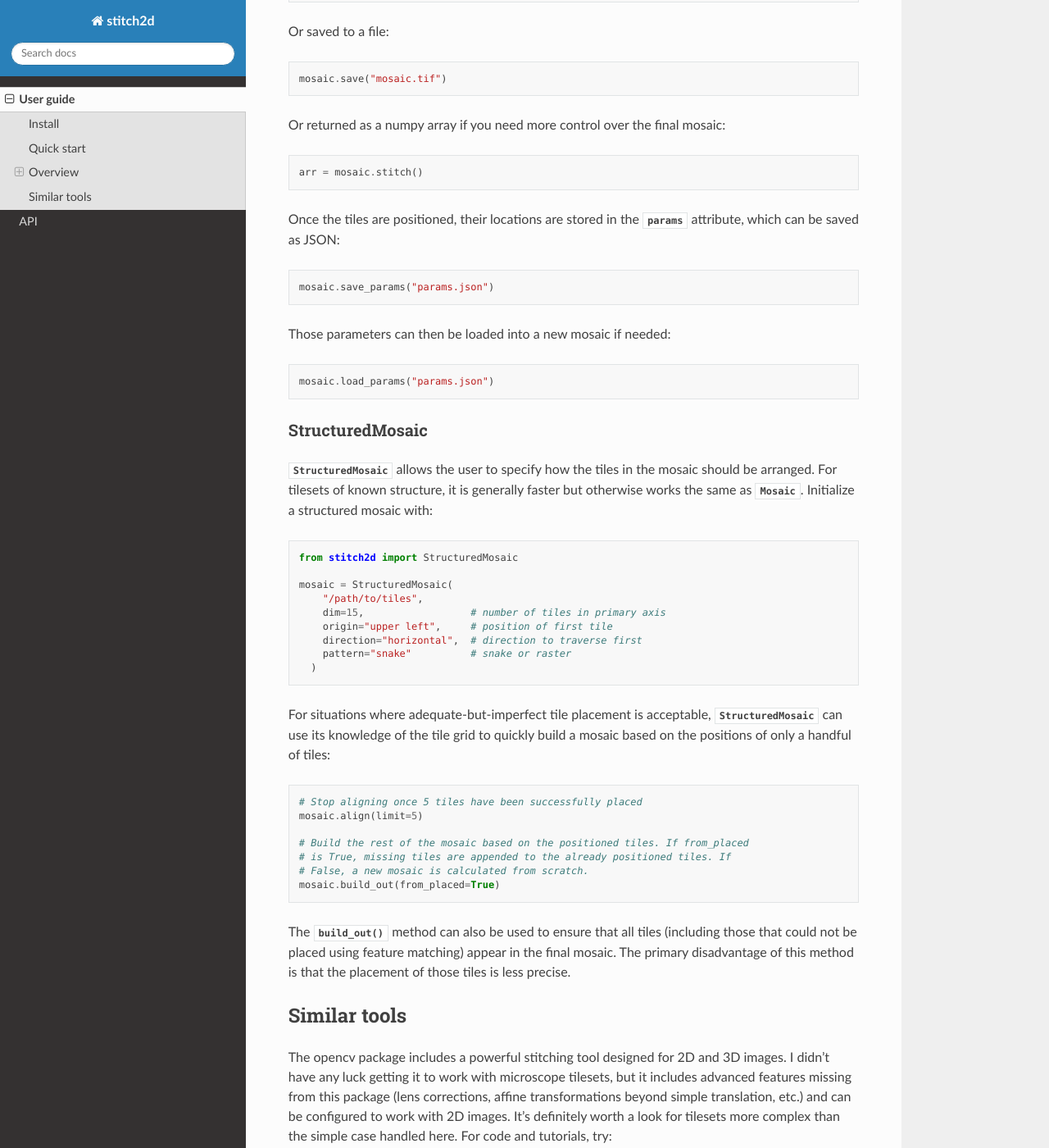
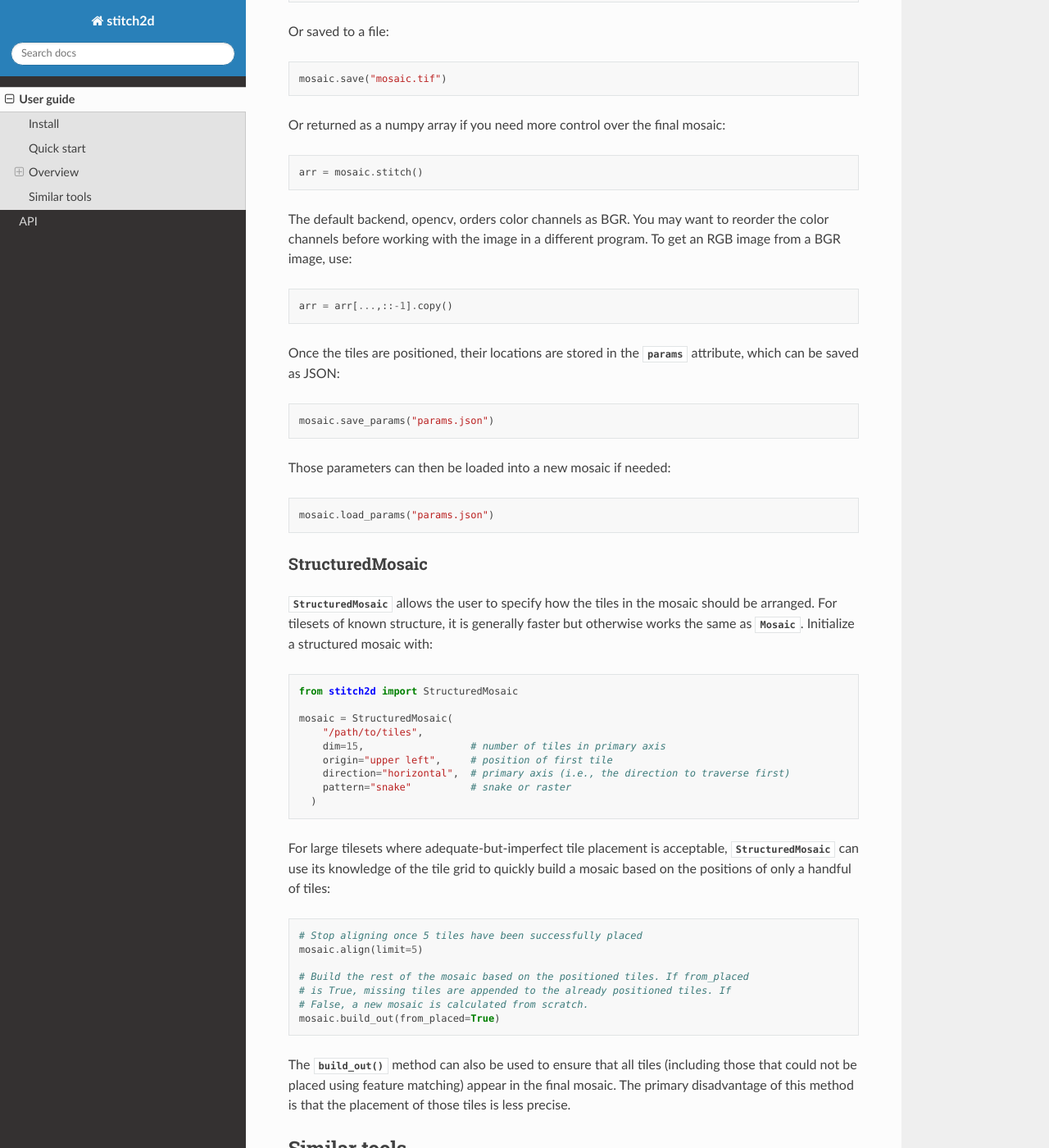
Before and after one commit to adamancer/stitch2d, a Sphinx documentation site: the page built from docs/user-guide.md, in a window 1280 px wide and 1400 px high, scrolled down 2612 px. Shown: the whole window at 82% size. Built offline with Sphinx 7.4.7 and the Read the Docs theme 2.0.0, drawn with Linux system fonts in a browser that asks for light colours.

Commit message:
Fixed version and addressed channel order in docs (#2)

````diff
--- a/docs/conf.py
+++ b/docs/conf.py
@@ -39,7 +39,7 @@ copyright = '2015-2022, Adam Mansur'
 author = 'Adam Mansur'
 
 # The full version, including alpha/beta/rc tags
-release = '0.6b'
+release = '1.0'
 
 
 # -- General configuration ---------------------------------------------------
--- a/docs/user-guide.md
+++ b/docs/user-guide.md
@@ -147,6 +147,14 @@ mosaic:
 arr = mosaic.stitch()
 ```
 
+The default backend, opencv, orders color channels as BGR. You may want
+to reorder the color channels before working with the image in a
+different program. To get an RGB image from a BGR image, use:
+
+``` python
+arr = arr[...,::-1].copy()
+```
+
 Once the tiles are positioned, their locations are stored in the
 :py:attr:`~stitch2d.mosaic.Mosaic.params` attribute, which can be saved
 as JSON:
@@ -176,12 +184,12 @@ mosaic = StructuredMosaic(
     "/path/to/tiles",
     dim=15,                  # number of tiles in primary axis
     origin="upper left",     # position of first tile
-    direction="horizontal",  # direction to traverse first
+    direction="horizontal",  # primary axis (i.e., the direction to traverse first)
     pattern="snake"          # snake or raster
   )
 ```
 
-For situations where adequate-but-imperfect tile placement is
+For large tilesets where adequate-but-imperfect tile placement is
 acceptable, :py:class:`~stitch2d.mosaic.StructuredMosaic` can use its
 knowledge of the tile grid to quickly build a mosaic based on the
 positions of only a handful of tiles:
````
Also changed, not shown: README.md (+10 -2 lines).
